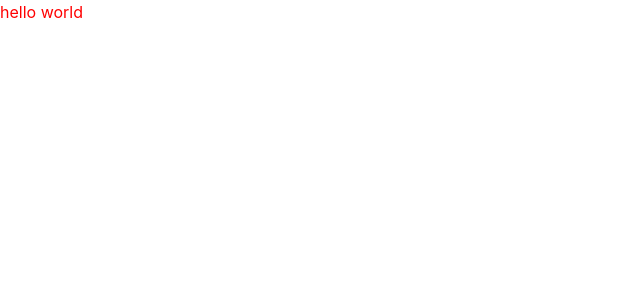
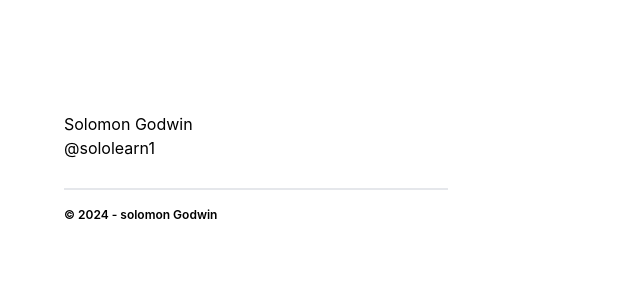
Before and after one commit to solomon8392/Portfolio-Design, a React (Create React App) app: page / in a window 1280 px wide. Shown: the top 300 px of the page, without its empty margins (0-640 px from the left). Built offline with nearby package versions, Linux system fonts and the light colour scheme.

Commit message:
Feat: just work on the routing pages

```diff
--- a/package.json
+++ b/package.json
@@ -3,11 +3,14 @@
   "version": "0.1.0",
   "private": true,
   "dependencies": {
+    "@fortawesome/free-solid-svg-icons": "^6.6.0",
+    "@fortawesome/react-fontawesome": "^0.2.2",
     "@testing-library/jest-dom": "^5.17.0",
     "@testing-library/react": "^13.4.0",
     "@testing-library/user-event": "^13.5.0",
     "react": "^18.3.1",
     "react-dom": "^18.3.1",
+    "react-router-dom": "^6.25.1",
     "react-scripts": "5.0.1",
     "web-vitals": "^2.1.4"
   },
--- a/src/App.js
+++ b/src/App.js
@@ -1,10 +1,14 @@
 import './App.css';
+import { Routes, Route } from 'react-router-dom';
+import Navbar from './NavbarPage/NavbarPage';
+import AboutPage from './ProjectPages/AboutPage';
 
 function App() {
   return (
-   <div>
-    <h1 className="text-[red]">hello world</h1>
-   </div>
+   <Routes>
+    <Route path="/" element={<Navbar />} />
+    <Route path="aboutpage" element={<AboutPage />} />
+   </Routes>
   );
 }
 
--- a/src/NavbarPage/NavbarPage.jsx
+++ b/src/NavbarPage/NavbarPage.jsx
@@ -1,23 +1,23 @@
 import React from "react";
-import { FontAwesomeIcon } from "@fortawesome/react-fontawesome";
-import { faHouse, faInfoCircle, faProjectDiagram, faAddressBook } from "@fortawesome/free-solid-svg-icons";
-import meme from "../asset/meme.png";
+// import { FontAwesomeIcon } from "@fortawesome/react-fontawesome";
+// import { faHouse, faInfoCircle, faProjectDiagram, faAddressBook } from "@fortawesome/free-solid-svg-icons";
+// import meme from "../asset/meme.png";
 
 const Navbar = () => {
   const navItems = [
-    {name: "Home", icon: faHouse, span: "1", link: "#" },
-    {name: "About", icon: faInfoCircle, span: "2", link: "#" },
-    {name: "Projects", icon: faProjectDiagram, span: "3", link: "#" },
-    {name: "Contact", icon: faAddressBook, span: "4", link: "#" }
+    // {name: "Home", icon: faHouse, span: "1", link: "#" },
+    // {name: "About", icon: faInfoCircle, span: "2", link: "#" },
+    // {name: "Projects", icon: faProjectDiagram, span: "3", link: "#" },
+    // {name: "Contact", icon: faAddressBook, span: "4", link: "#" }
   ];
   return (
     <div className=" h-[100vh] w-[40%] md:block hidden">
       <div className="top-28 relative px-16">
       <div className="grid mb-7">
-        <img
+        {/* <img
           src={meme}
           className="w-[70%] h-[100%] rounded-full"
-        />
+        /> */}
         <h1>Solomon Godwin</h1>
         <a href="">@sololearn1</a>
       </div>
@@ -26,7 +26,7 @@ const Navbar = () => {
          <div className="cursor-pointer items-center relative flex justify-between w-[100%] mb-5">
            <li key={index} className="flex items-center font-openSans font-semibold">
             <a href={items.link}>
-            <FontAwesomeIcon icon={items.icon} className="mr-2" /> {items.name}
+            {/* <FontAwesomeIcon icon={items.icon} className="mr-2" /> {items.name} */}
             </a>
           </li>
             <span className="w-5 h-5 rounded-[6px] border items-center flex justify-center">{items.span}</span>
--- a/src/ProjectPages/HomePage.jsx
+++ b/src/ProjectPages/HomePage.jsx
@@ -3,10 +3,10 @@ HomePage
 
 
 
-import "./App.css";
+import "../App.css";
 // import { FontAwesomeIcon } from "@fortawesome/react-fontawesome";
 // import { faPaperPlane } from "@fortawesome/free-solid-svg-icons";
-function HomePage() {
+const HomePage = () => {
   return (
     <div className="md:top-32 top-10 w-[100%] relative md:px-9 px-3 overflow-y-auto h-[60%]">
       <h1 className="font-montserrat md:text-[40px] text-[16px] font-bold text-[#d3d2d2] mb-2">
--- a/src/index.js
+++ b/src/index.js
@@ -2,12 +2,13 @@ import React from 'react';
 import ReactDOM from 'react-dom/client';
 import './index.css';
 import App from './App';
+import { BrowserRouter } from 'react-router-dom';
 
 const root = ReactDOM.createRoot(document.getElementById('root'));
 root.render(
-  <React.StrictMode>
-    <App />
-  </React.StrictMode>
+  <BrowserRouter>
+  <App />
+</BrowserRouter>,
 );
 
 // If you want to start measuring performance in your app, pass a function
```
Also changed, not shown: src/ProjectPages/AboutPage.jsx (+3 -5 lines), 1 other file (tests, documents, lock files or other folders).
